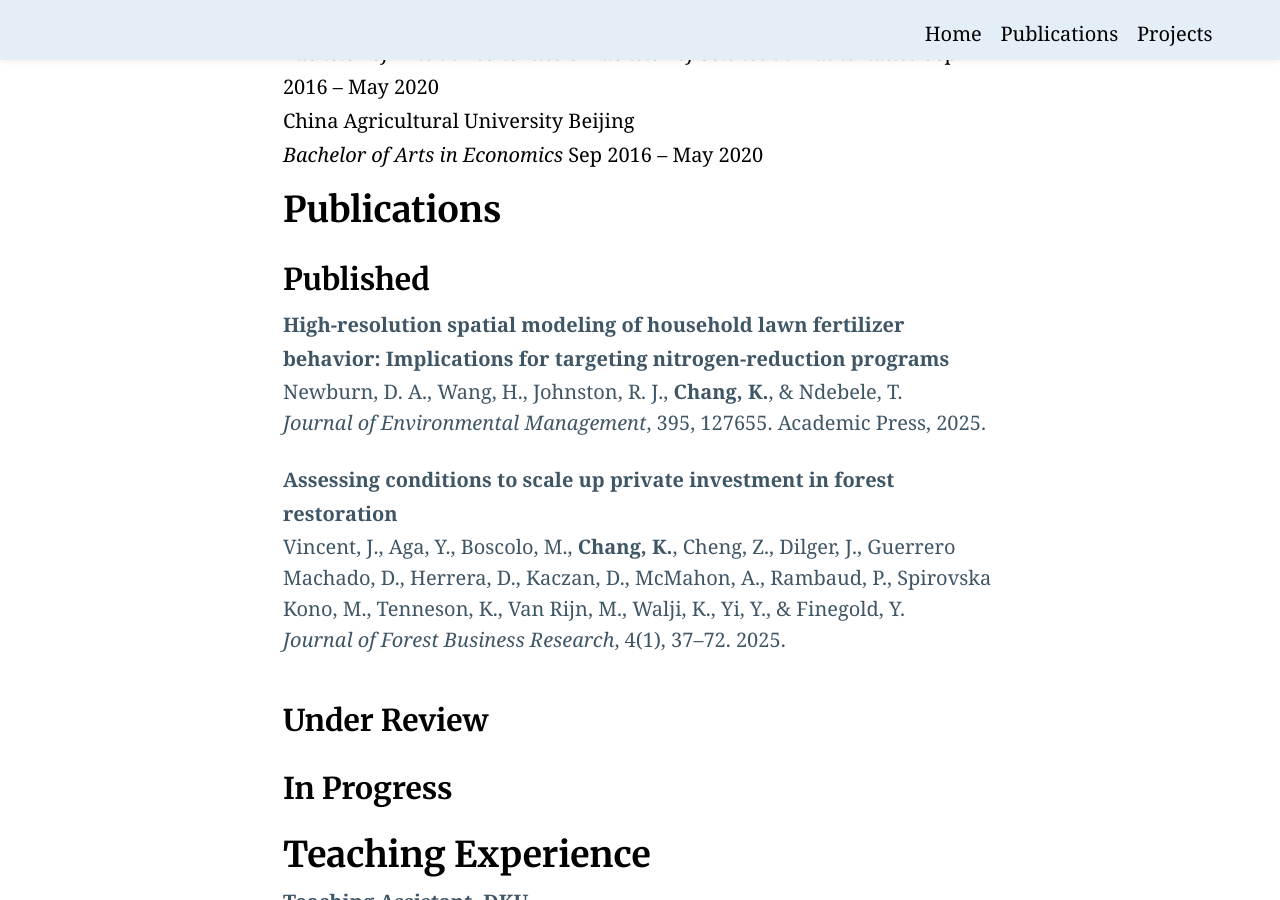
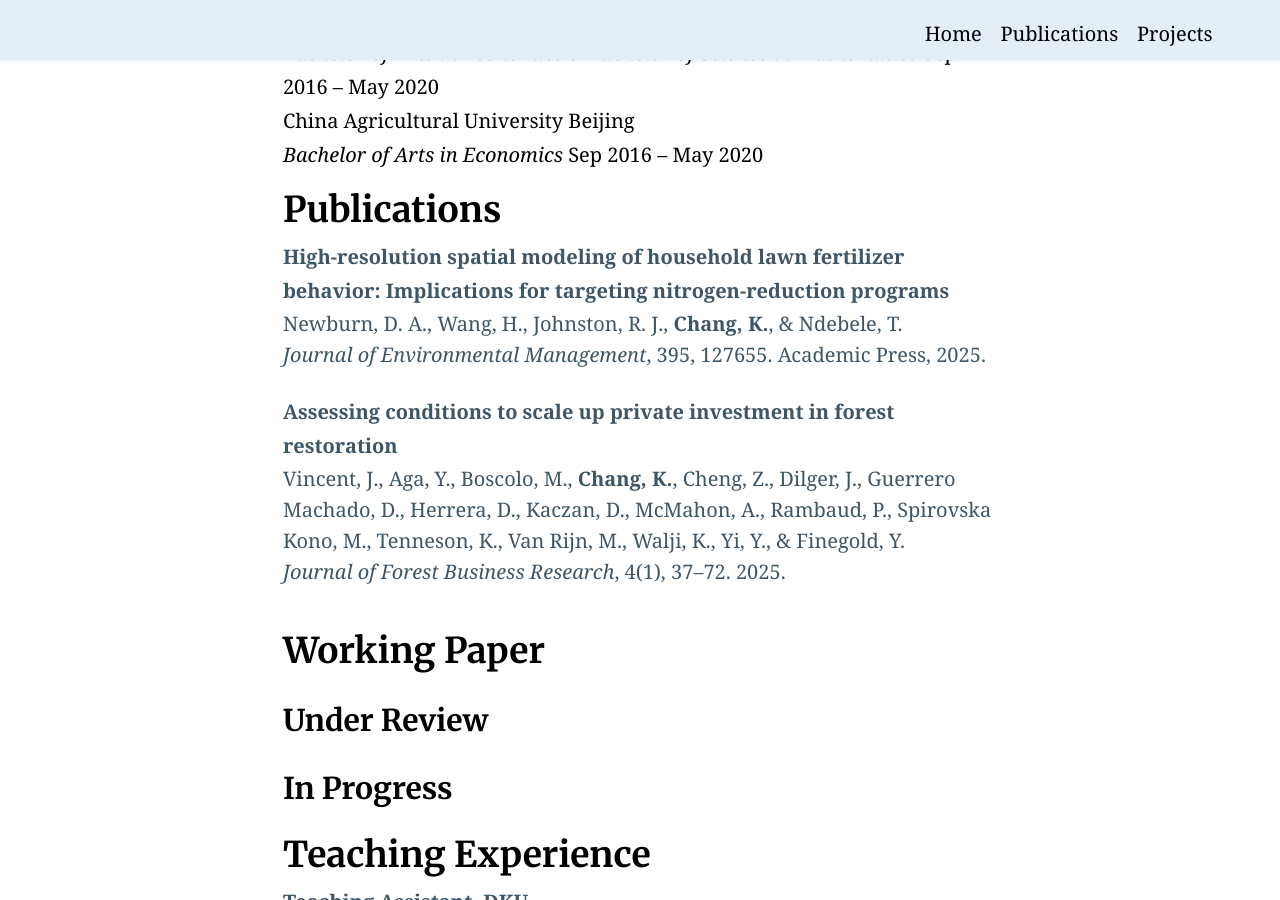
Before and after one commit to KaichaoChang/KaichaoChang.github.io, a Jekyll site: the page built from index.md, in a window 1280 px wide and 900 px high, scrolled down 1283 px. Built offline with Jekyll 4.4.1, drawn with Linux system fonts in a browser that asks for light colours.

Commit message:
Make Working Paper a top-level section; remove Published sub-section header
Co-Authored-By: Claude Sonnet 4.6 <noreply@anthropic.com>

```diff
--- a/index.md
+++ b/index.md
@@ -79,8 +79,6 @@ My research interests lie in environmental economics, with a particular focus on
 ## Publications
 {:#publications}
 
-### Published
-
 <div class="publication-item">
   <a class="publication-title" href="https://www.sciencedirect.com/science/article/pii/S030147972503631X">High-resolution spatial modeling of household lawn fertilizer behavior: Implications for targeting nitrogen-reduction programs</a>
   <div class="publication-authors">Newburn, D. A., Wang, H., Johnston, R. J., <strong>Chang, K.</strong>, & Ndebele, T.</div>
@@ -92,6 +90,8 @@ My research interests lie in environmental economics, with a particular focus on
   <div class="publication-authors">Vincent, J., Aga, Y., Boscolo, M., <strong>Chang, K.</strong>, Cheng, Z., Dilger, J., Guerrero Machado, D., Herrera, D., Kaczan, D., McMahon, A., Rambaud, P., Spirovska Kono, M., Tenneson, K., Van Rijn, M., Walji, K., Yi, Y., & Finegold, Y.</div>
   <div class="publication-venue"><em>Journal of Forest Business Research</em>, 4(1), 37–72. 2025.</div>
 </div>
+
+## Working Paper
 
 ### Under Review
 
```
